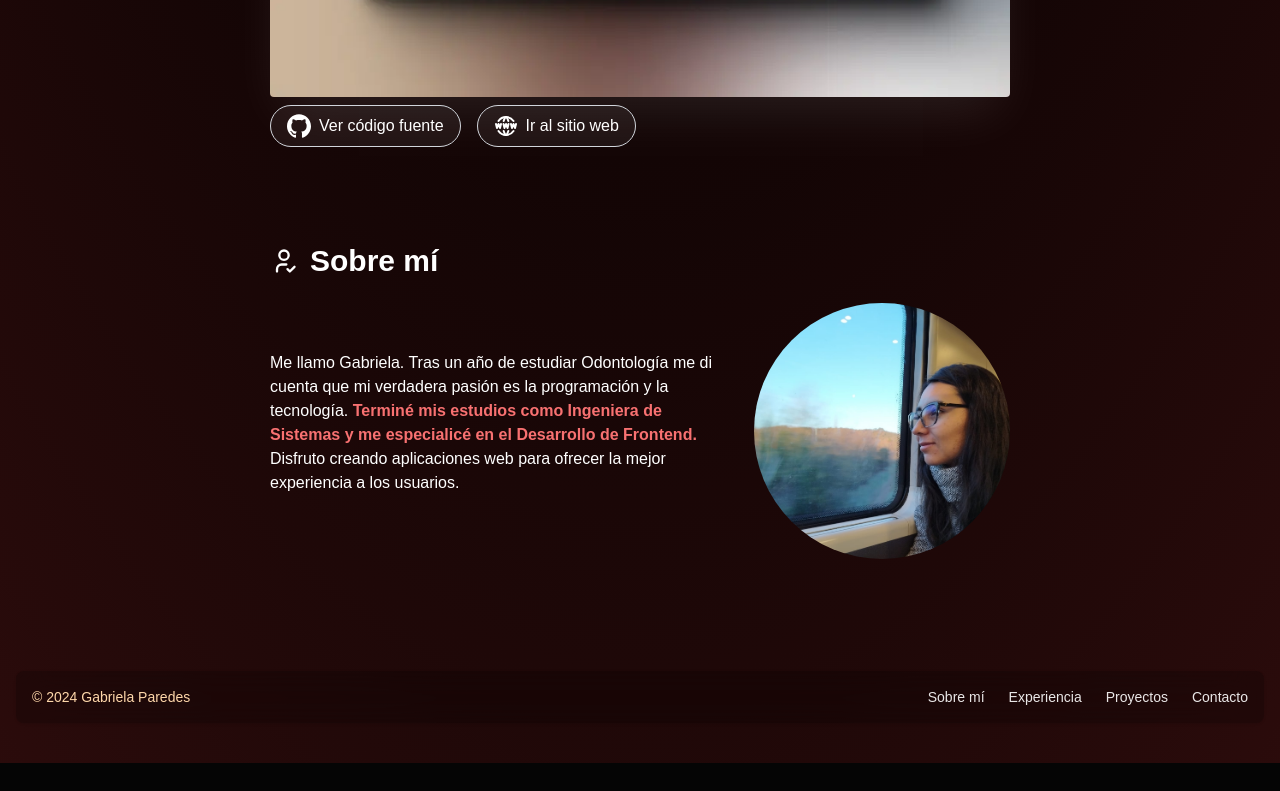
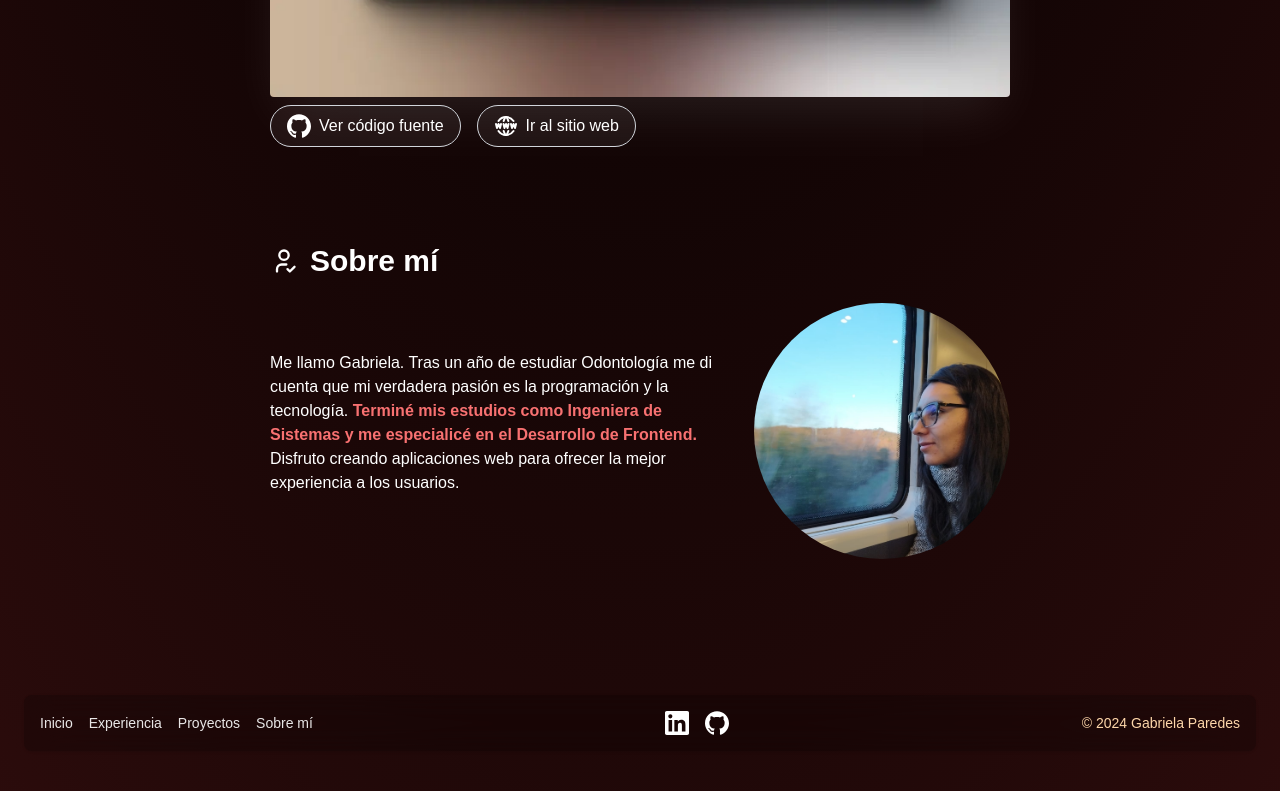
Before and after one commit to gabiprds93/gabiprds93.github.io, an Astro site: page / in a window 1280 px wide. Shown: the part 2901-3692 px from the top of the page. Before the commit the page ends 3664 px from the top, so only its background shows below. Built offline with nearby package versions, Linux system fonts and the light colour scheme; Astro itself is replaced by a stand-in of ours.

Commit message:
Improve Footer component, styles, structure and logic

```diff
--- a/src/components/Footer.astro
+++ b/src/components/Footer.astro
@@ -1,28 +1,64 @@
-<footer class='rounded-lg shadow m-4 bg-black/20 backdrop-blur-lg mb-10'>
+---
+import { navItems } from '@/constants'
+import LinkedIn from '@/icons/LinkedIn.astro'
+import Github from '@/icons/Github.astro'
+
+const currentYear = new Date().getFullYear()
+---
+
+<footer class='rounded-lg shadow bg-black/20 backdrop-blur-lg mx-6 my-10'>
   <div
-    class='w-full mx-auto max-w-screen-xl p-4 md:flex md:items-center md:justify-between'
+    class='w-full mx-auto max-w-screen-xl p-4 flex flex-col sm:flex-row items-center justify-between gap-4'
   >
-    <span class='text-sm text-orange-200 sm:text-center'>
-      © 2024
-      <a href='https://www.linkedin.com/in/gparedesp/' class='hover:underline'>
+    <ul
+      class='flex flex-wrap items-center text-sm font-medium text-white/90 gap-4'
+    >
+      {
+        navItems.map((link) => (
+          <li>
+            <a href={link.url} class='hover:underline'>
+              {link.title}
+            </a>
+          </li>
+        ))
+      }
+    </ul>
+
+    <ul class='text-white flex flex-wrap gap-4'>
+      <li>
+        <a
+          href='https://www.linkedin.com/in/gparedesp/'
+          rel='noopener noreferrer'
+          target='_blank'
+          title='LinkedIn'
+        >
+          <LinkedIn class='size-6' />
+        </a>
+      </li>
+
+      <li>
+        <a
+          href='https://github.com/gabiprds93'
+          rel='noopener noreferrer'
+          target='_blank'
+          title='GitHub'
+        >
+          <Github class='size-6' />
+        </a>
+      </li>
+    </ul>
+
+    <span class='text-sm text-orange-200'>
+      © {currentYear}
+
+      <a
+        href='https://www.linkedin.com/in/gparedesp/'
+        class='hover:underline'
+        rel='noopener noreferrer'
+        target='_blank'
+      >
         Gabriela Paredes
       </a>
     </span>
-    <ul
-      class='flex flex-wrap items-center mt-3 text-sm font-medium text-white/90 sm:mt-0'
-    >
-      <li>
-        <a href='#sobre-mi' class='hover:underline me-4 md:me-6'>Sobre mí</a>
-      </li>
-      <li>
-        <a href='#experiencia' class='hover:underline me-4 md:me-6'>Experiencia</a>
-      </li>
-      <li>
-        <a href='#proyectos' class='hover:underline me-4 md:me-6'>Proyectos</a>
-      </li>
-      <li>
-        <a href='#contacto' class='hover:underline'>Contacto</a>
-      </li>
-    </ul>
   </div>
 </footer>
```
